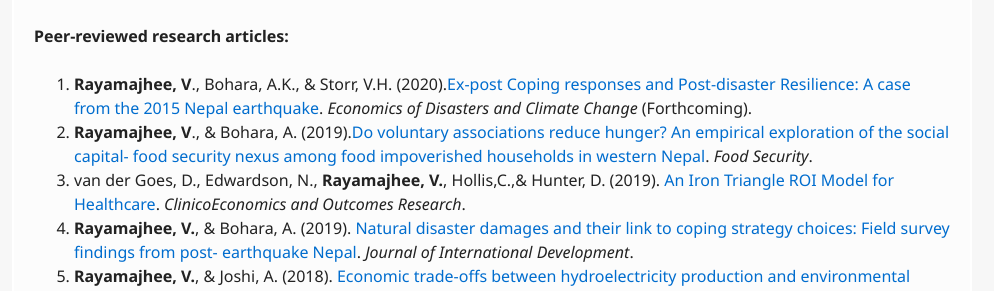
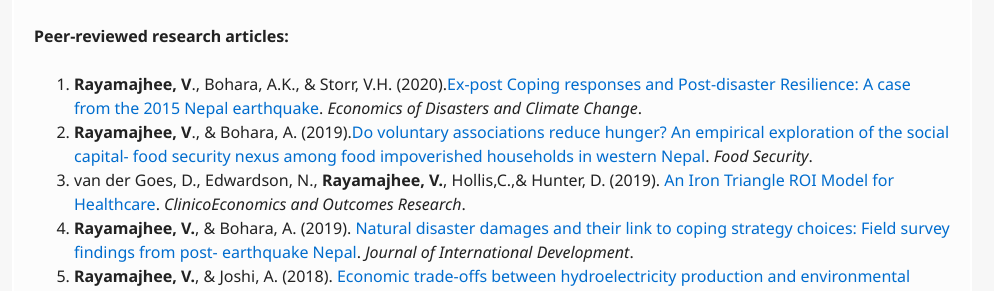
Before and after one commit to veeshanr/veeshanr.github.io, a Jekyll site: the page built from pages/research.md, in a window 1280 px wide. Shown: the part 225-516 px from the top of the page, without its empty margins (148-1142 px from the left). Built offline with Jekyll 4.4.1, drawn with Linux system fonts in a browser that asks for light colours.

Commit message:
Update research.md

```diff
--- a/pages/research.md
+++ b/pages/research.md
@@ -11,7 +11,7 @@
 
 **Peer-reviewed research articles:**
 
-5. **Rayamajhee, V**., Bohara, A.K., & Storr, V.H. (2020).[Ex-post Coping responses and Post-disaster Resilience: A case from the 2015 Nepal earthquake] [5]. *Economics of Disasters and Climate Change* (Forthcoming).
+5. **Rayamajhee, V**., Bohara, A.K., & Storr, V.H. (2020).[Ex-post Coping responses and Post-disaster Resilience: A case from the 2015 Nepal earthquake] [5]. *Economics of Disasters and Climate Change*.
 4. **Rayamajhee, V**., & Bohara, A. (2019).[Do voluntary associations reduce hunger? An empirical exploration of the social  capital- food security nexus among food impoverished households in western Nepal] [4]. *Food Security*.
 3. van der Goes, D., Edwardson, N., **Rayamajhee, V.**, Hollis,C.,& Hunter, D. (2019). [An Iron Triangle ROI Model for Healthcare] [3]. *ClinicoEconomics and Outcomes Research*.
 2. **Rayamajhee, V.**, & Bohara, A. (2019). [Natural disaster damages and their link to coping strategy choices: Field survey findings from post- earthquake Nepal] [1]. *Journal of International Development*.
```
